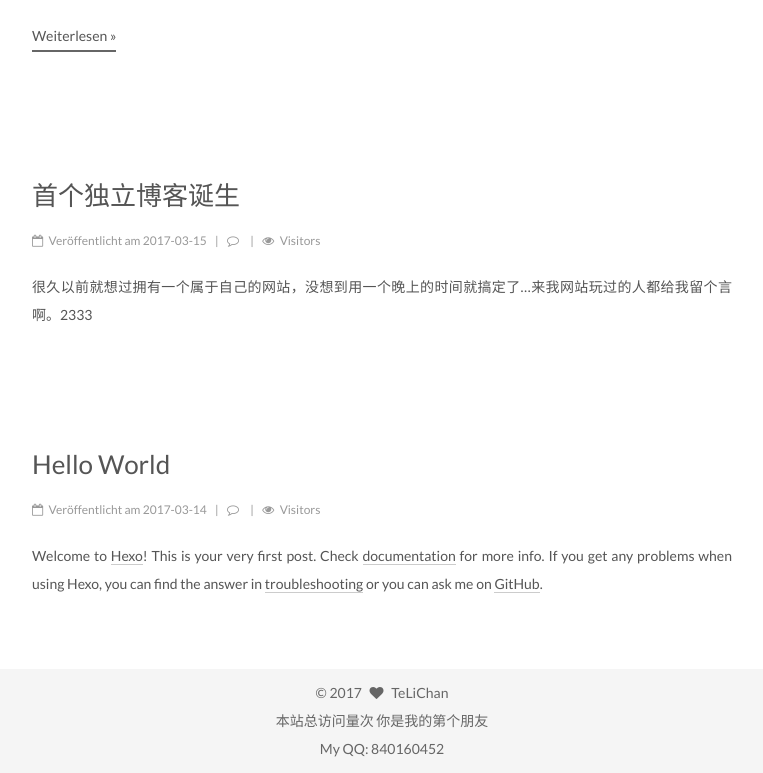
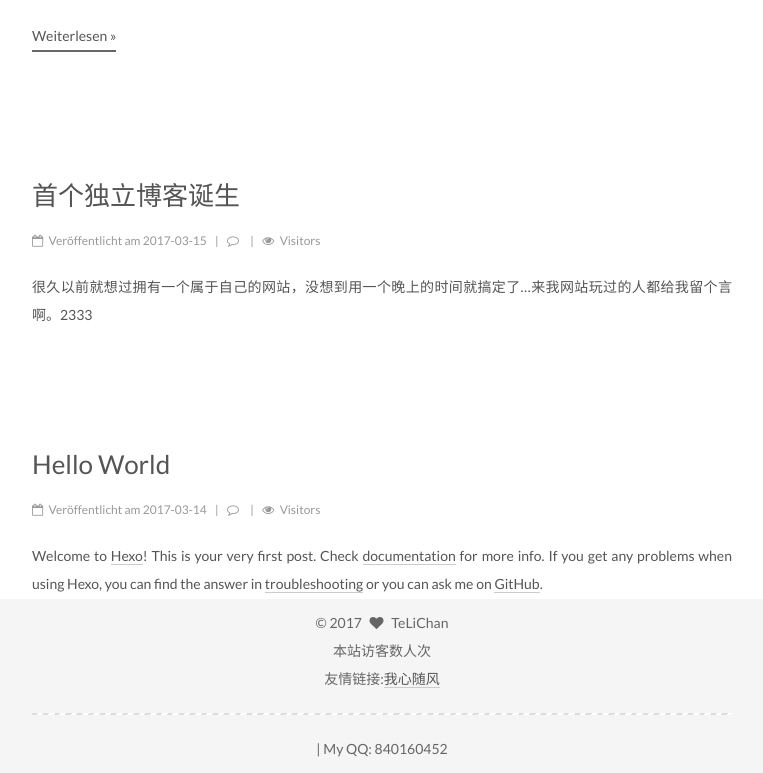
Before and after one commit to TeLiChan/TeLichan.club, a plain HTML site: page index.html in a window 1280 px wide. Shown: the part 953-1726 px from the top of the page, without its empty margins (258-1021 px from the left). Drawn offline with Linux system fonts and the light colour scheme; a script that the page names is missing.

Commit message:
Site updated: 2017-03-17 19:18:50

```diff
--- a/css/main.css
+++ b/css/main.css
@@ -1698,7 +1698,7 @@ pre .javascript .function {
   width: 4px;
   height: 4px;
   border-radius: 50%;
-  background: #af471f;
+  background: #46ffff;
 }
 .links-of-blogroll {
   font-size: 13px;
--- a/index.html
+++ b/index.html
@@ -949,16 +949,12 @@
 </div>
 
 <center>
-<span id="busuanzi_container_site_pv">
-    本站总访问量<span id="busuanzi_value_site_pv"></span>次
-</span>
-
 <span id="busuanzi_container_site_uv">
-  你是我的第<span id="busuanzi_value_site_uv"></span>个朋友
+  本站访客数<span id="busuanzi_value_site_uv"></span>人次
 </span>
 
  <br>
-My QQ: 840160452
+友情链接:<a href="www.ownself.me">我心随风<hr></a> | My QQ: 840160452
 </center>
 
 
```
Also changed, not shown: 2017/03/14/hello-world/index.html (+2 -6 lines), 2017/03/15/总有一天我会在朋友圈消失/index.html (+2 -6 lines), 2017/03/15/神特么我的首个独立博客诞生/index.html (+2 -6 lines), 2017/03/16/第一次在草莓音乐节装逼的正确姿势/index.html (+2 -6 lines), about/index.html (+11 -7 lines), archives/2017/03/index.html (+2 -6 lines), archives/2017/index.html (+2 -6 lines), archives/index.html (+2 -6 lines), tags/Talking/index.html (+2 -6 lines), tags/WhatsUp/index.html (+2 -6 lines), tags/index.html (+2 -6 lines).
